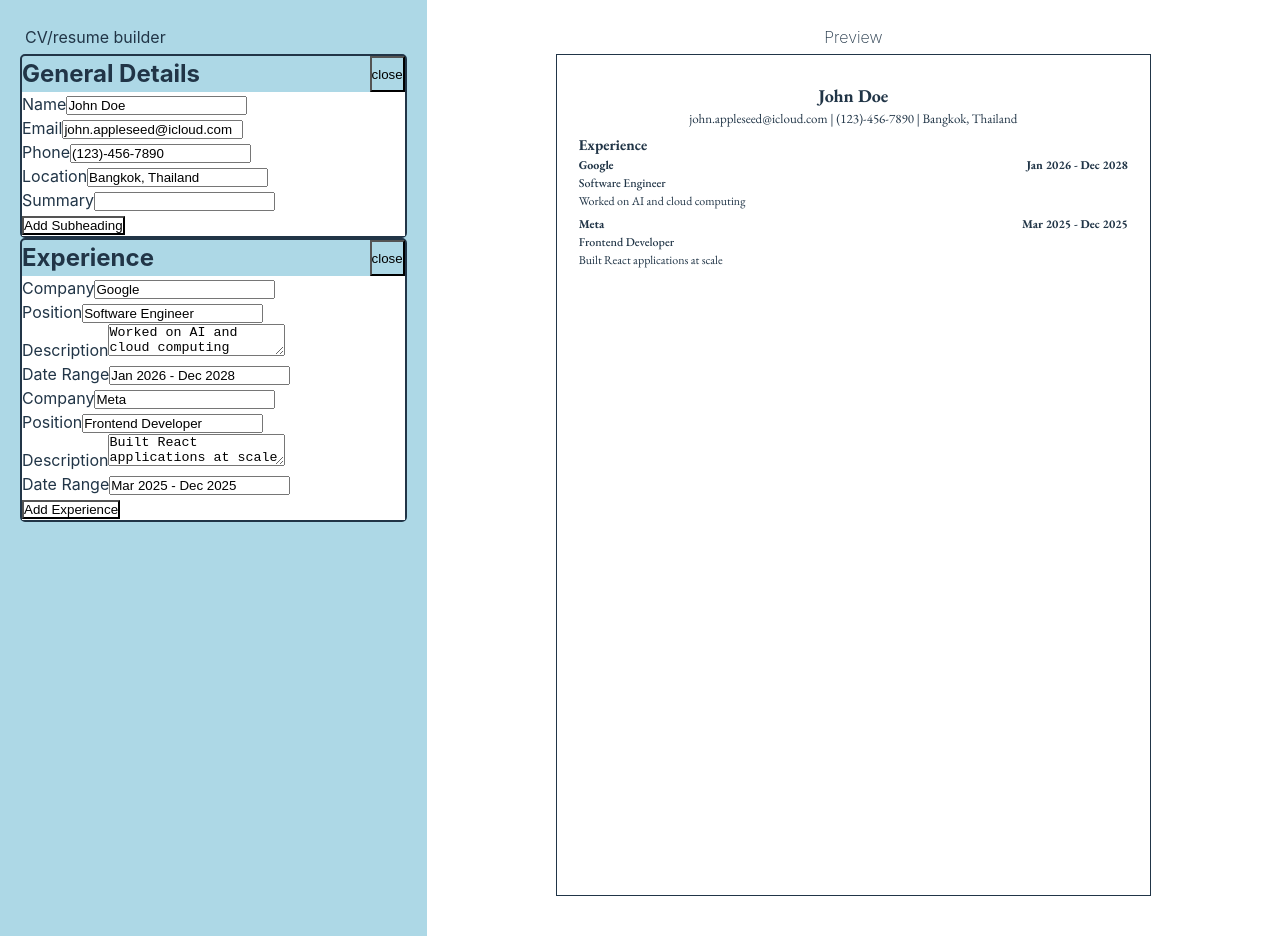
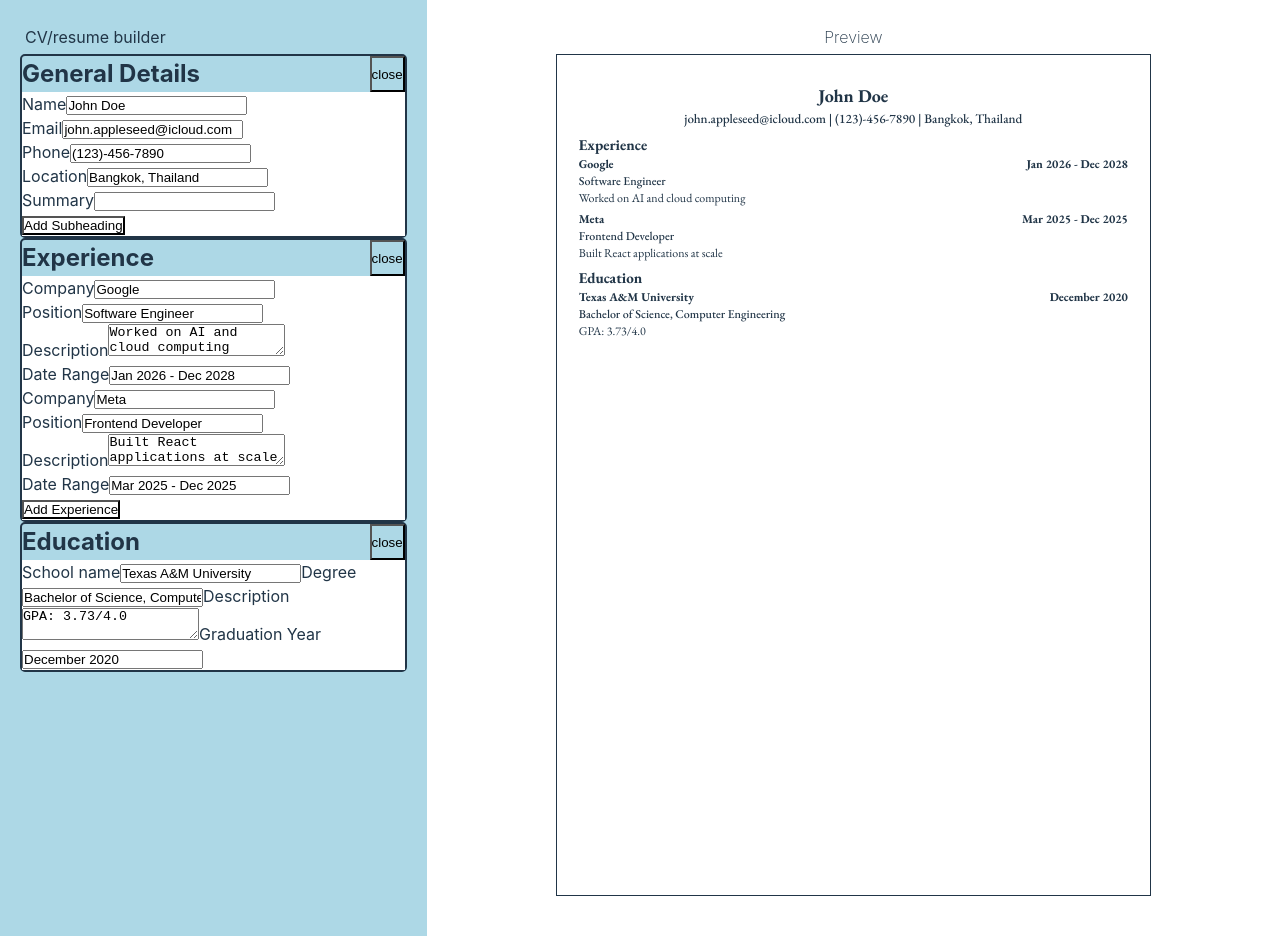
Before and after one commit to golfsap/CV-application, a React (Vite) app: page / in a window 1280 px wide. Built offline with nearby package versions, Linux system fonts and the light colour scheme.

Commit message:
Add preview of education section

```diff
--- a/src/App.tsx
+++ b/src/App.tsx
@@ -1,46 +1,9 @@
 import { useState } from "react";
 import Sidebar from "./components/Sidebar";
 import Preview from "./components/Preview";
-import { Experience, Section } from "./types";
+import { Experience, School, Section } from "./types";
+import initialSections from "./data";
 import "./styles/App.css";
-
-const initialSections: Section[] = [
-  {
-    title: "General Details",
-    fields: [
-      { name: "Name", value: "John Doe" },
-      { name: "Email", value: "john.appleseed@icloud.com" },
-      { name: "Phone", value: "(123)-456-7890" },
-      { name: "Location", value: "Bangkok, Thailand" },
-      { name: "Summary", value: "" },
-    ],
-  },
-  {
-    title: "Experience",
-    experiences: [
-      {
-        company: "Google",
-        position: "Software Engineer",
-        description: "Worked on AI and cloud computing",
-        dateRange: "Jan 2026 - Dec 2028",
-      },
-      {
-        company: "Meta",
-        position: "Frontend Developer",
-        description: "Built React applications at scale",
-        dateRange: "Mar 2025 - Dec 2025",
-      },
-    ],
-  },
-  {
-    title: "Education",
-    fields: [
-      { name: "School name", value: "" },
-      { name: "Degree, title of study", value: "" },
-      { name: "Graduation Year", value: "" },
-    ],
-  },
-];
 
 function App() {
   const [sections, setSections] = useState<Section[]>(initialSections);
@@ -76,6 +39,24 @@ function App() {
           const updatedExperiences = [...section.experiences];
           updatedExperiences[index][field] = newValue;
           return { ...section, experiences: updatedExperiences };
+        }
+        return section;
+      })
+    );
+  };
+
+  const handleEducationChange = (
+    sectionTitle: string,
+    index: number,
+    field: keyof School,
+    newValue: string
+  ) => {
+    setSections((prevSection) =>
+      prevSection.map((section) => {
+        if (section.title === sectionTitle && section.schools) {
+          const updatedSchools = [...section.schools];
+          updatedSchools[index][field] = newValue;
+          return { ...section, schools: updatedSchools };
         }
         return section;
       })
@@ -126,6 +107,7 @@ function App() {
         sections={sections}
         onInputChange={handleInputChange}
         handleExperienceChange={handleExperienceChange}
+        handleEducationChange={handleEducationChange}
         addHandlers={{
           "General Details": handleAddSubHeading,
           Experience: handleAddWorkExperience,
--- a/src/components/InputSection.tsx
+++ b/src/components/InputSection.tsx
@@ -1,4 +1,3 @@
-// import InputField from "./InputField";
 import Button from "./Button";
 import { InputSectionProps } from "../types";
 
@@ -6,6 +5,7 @@ export default function InputSection({
   section,
   onInputChange,
   onExperienceChange,
+  onEducationChange,
   handleAddBtn,
 }: InputSectionProps) {
   return (
@@ -85,6 +85,63 @@ export default function InputSection({
           </div>
         ))}
 
+      {section.schools &&
+        section.schools.map((school, index) => (
+          <div key={index} className="schoolContainer">
+            <label>School name</label>
+            <input
+              type="text"
+              value={school.school}
+              onChange={(e) =>
+                onEducationChange?.(
+                  section.title,
+                  index,
+                  "school",
+                  e.target.value
+                )
+              }
+            />
+            <label>Degree</label>
+            <input
+              type="text"
+              value={school.degree}
+              onChange={(e) =>
+                onEducationChange?.(
+                  section.title,
+                  index,
+                  "degree",
+                  e.target.value
+                )
+              }
+            />
+            <label>Description</label>
+            <textarea
+              value={school.description}
+              onChange={(e) =>
+                onEducationChange?.(
+                  section.title,
+                  index,
+                  "description",
+                  e.target.value
+                )
+              }
+            />
+            <label>Graduation Year</label>
+            <input
+              type="text"
+              value={school.graduationYear}
+              onChange={(e) =>
+                onEducationChange?.(
+                  section.title,
+                  index,
+                  "graduationYear",
+                  e.target.value
+                )
+              }
+            />
+          </div>
+        ))}
+
       {section.title === "General Details" || section.title === "Experience" ? (
         <Button
           title={
--- a/src/components/Page.tsx
+++ b/src/components/Page.tsx
@@ -9,9 +9,13 @@ export default function Page({ sections }: PageProps) {
   const generalDetails =
     sections.find((section) => section.title === "General Details")?.fields ||
     [];
+
   const experienceSection =
     sections.find((section) => section.title === "Experience")?.experiences ||
     [];
+
+  const educationSection =
+    sections.find((section) => section.title === "Education")?.schools || [];
 
   const generalDetailsString = generalDetails
     .slice(1, -1)
@@ -27,7 +31,7 @@ export default function Page({ sections }: PageProps) {
           <span>{generalDetailsString}</span>
         </div>
         <div className="summary">
-          {generalDetails[generalDetails.length - 1].value}
+          <p>{generalDetails[generalDetails.length - 1].value}</p>
         </div>
       </div>
       {experienceSection && (
@@ -39,8 +43,27 @@ export default function Page({ sections }: PageProps) {
                 <div key={index} className="experienceItem">
                   <p className="company-name">{experience.company}</p>
                   <p className="position-title">{experience.position}</p>
-                  <p className="description">{experience.description}</p>
+                  <p className="experience-description">
+                    {experience.description}
+                  </p>
                   <p className="date-range">{experience.dateRange}</p>
+                </div>
+              ))}
+            </div>
+          )}
+        </div>
+      )}
+      {educationSection && (
+        <div className="education">
+          <h2>Education</h2>
+          {educationSection.length > 0 && (
+            <div className="schoolsContainer">
+              {educationSection.map((school, index) => (
+                <div key={index} className="schoolItem">
+                  <p className="school-name">{school.school}</p>
+                  <p className="school-degree">{school.degree}</p>
+                  <p className="school-description">{school.description}</p>
+                  <p className="graduation-year">{school.graduationYear}</p>
                 </div>
               ))}
             </div>
--- a/src/components/Sidebar.tsx
+++ b/src/components/Sidebar.tsx
@@ -7,6 +7,7 @@ export default function Sidebar({
   sections,
   onInputChange,
   handleExperienceChange,
+  handleEducationChange,
   addHandlers,
 }: SidebarProps) {
   return (
@@ -16,7 +17,6 @@ export default function Sidebar({
         <InputSection
           section={sections[0]}
           onInputChange={onInputChange}
-          onExperienceChange={handleExperienceChange}
           handleAddBtn={addHandlers["General Details"]}
         />
       </SectionModal>
@@ -28,6 +28,14 @@ export default function Sidebar({
           handleAddBtn={addHandlers["Experience"]}
         />
       </SectionModal>
+      <SectionModal title={sections[2].title}>
+        <InputSection
+          section={sections[2]}
+          onInputChange={onInputChange}
+          onEducationChange={handleEducationChange}
+          handleAddBtn={() => alert("hello")}
+        />
+      </SectionModal>
     </div>
   );
 }
--- /dev/null
+++ b/src/data.ts
@@ -0,0 +1,44 @@
+import { Section } from "./types";
+
+const initialSections: Section[] = [
+  {
+    title: "General Details",
+    fields: [
+      { name: "Name", value: "John Doe" },
+      { name: "Email", value: "john.appleseed@icloud.com" },
+      { name: "Phone", value: "(123)-456-7890" },
+      { name: "Location", value: "Bangkok, Thailand" },
+      { name: "Summary", value: "" },
+    ],
+  },
+  {
+    title: "Experience",
+    experiences: [
+      {
+        company: "Google",
+        position: "Software Engineer",
+        description: "Worked on AI and cloud computing",
+        dateRange: "Jan 2026 - Dec 2028",
+      },
+      {
+        company: "Meta",
+        position: "Frontend Developer",
+        description: "Built React applications at scale",
+        dateRange: "Mar 2025 - Dec 2025",
+      },
+    ],
+  },
+  {
+    title: "Education",
+    schools: [
+      {
+        school: "Texas A&M University",
+        degree: "Bachelor of Science, Computer Engineering",
+        description: "GPA: 3.73/4.0",
+        graduationYear: "December 2020",
+      },
+    ],
+  },
+];
+
+export default initialSections;
--- a/src/styles/Page.css
+++ b/src/styles/Page.css
@@ -20,7 +20,11 @@
     font-size: 18px;
   }
   .subheader {
+    font-weight: 500;
     font-size: 13px;
+  }
+  p {
+    line-height: 1.4;
   }
 
   h2 {
@@ -28,29 +32,34 @@
     margin-top: 5px;
   }
 
-  .experiencesContainer {
+  .experiencesContainer,
+  .schoolsContainer {
     display: flex;
     flex-direction: column;
     gap: 5px;
   }
 
-  .experienceItem {
+  .experienceItem,
+  .schoolItem {
     /* border: 1px solid; */
     display: flex;
     flex-direction: column;
     position: relative;
   }
 
-  .company-name {
+  .company-name,
+  .school-name {
     font-weight: 700;
     /* margin-bottom: -4px; */
   }
 
-  .position-title {
+  .position-title,
+  .school-degree {
     font-weight: 500;
   }
 
-  .date-range {
+  .date-range,
+  .graduation-year {
     position: absolute;
     top: 0;
     right: 0;
```
Also changed, not shown: src/types.ts (+21 -1 lines).
